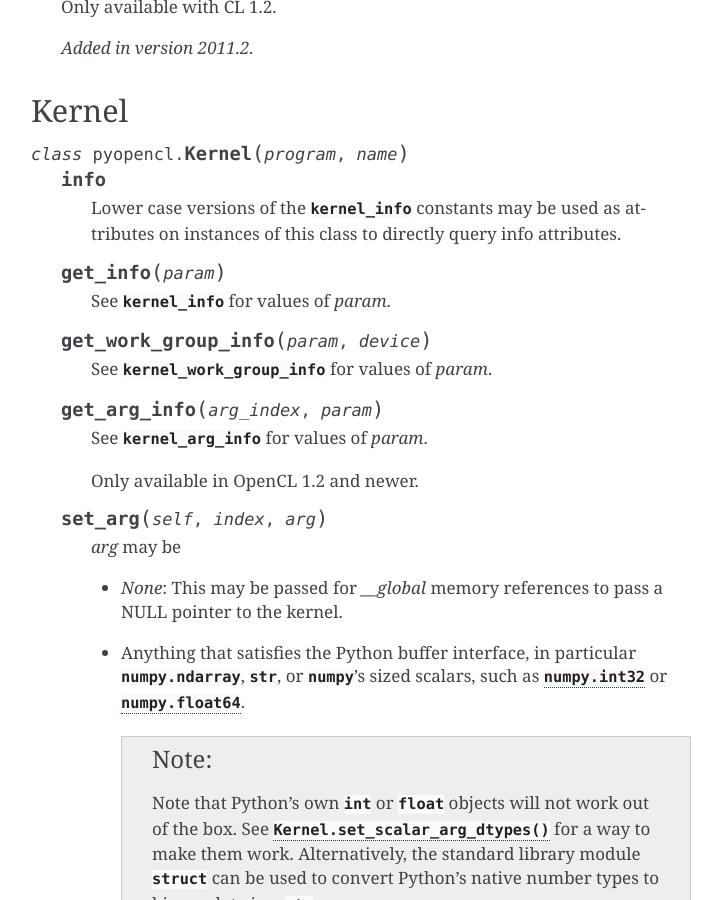
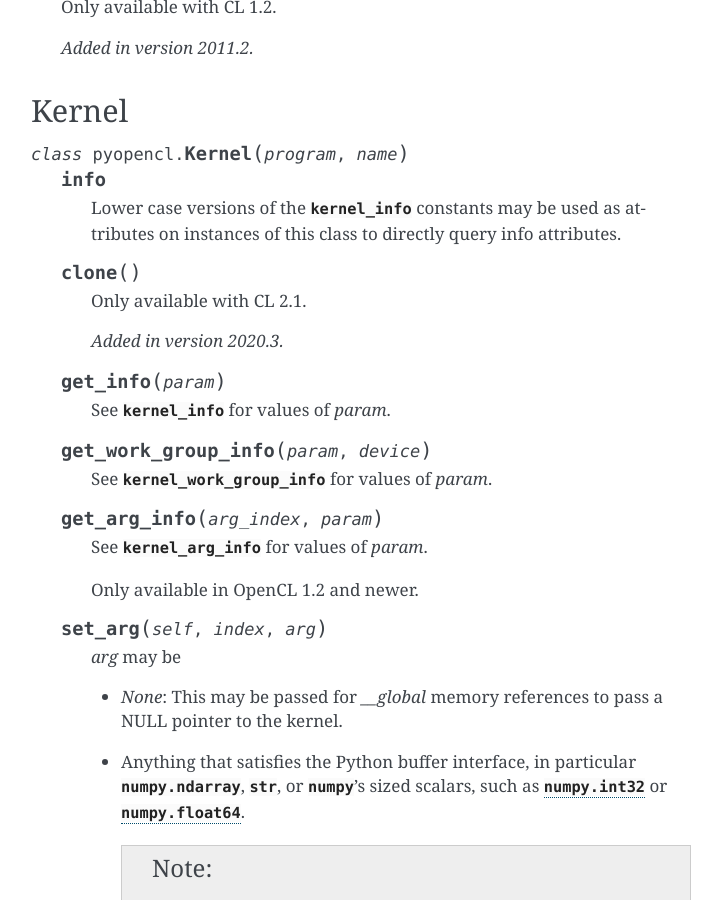
Before and after one commit to inducer/pyopencl, a Sphinx documentation site: the page built from doc/runtime_program.rst, in a window 1280 px wide and 900 px high, scrolled down 2833 px. Shown: the whole window, without its empty margins (389-1111 px from the left). Built offline with Sphinx 7.4.7, drawn with Linux system fonts in a browser that asks for light colours.

Commit message:
Add Kernel.clone

```diff
--- a/doc/runtime_program.rst
+++ b/doc/runtime_program.rst
@@ -149,6 +149,12 @@ Kernel
         Lower case versions of the :class:`kernel_info` constants
         may be used as attributes on instances of this class
         to directly query info attributes.
+
+    .. method:: clone()
+
+        Only available with CL 2.1.
+
+        .. versionadded:: 2020.3
 
     .. method:: get_info(param)
 
```
Also changed, not shown: 2 other files.
